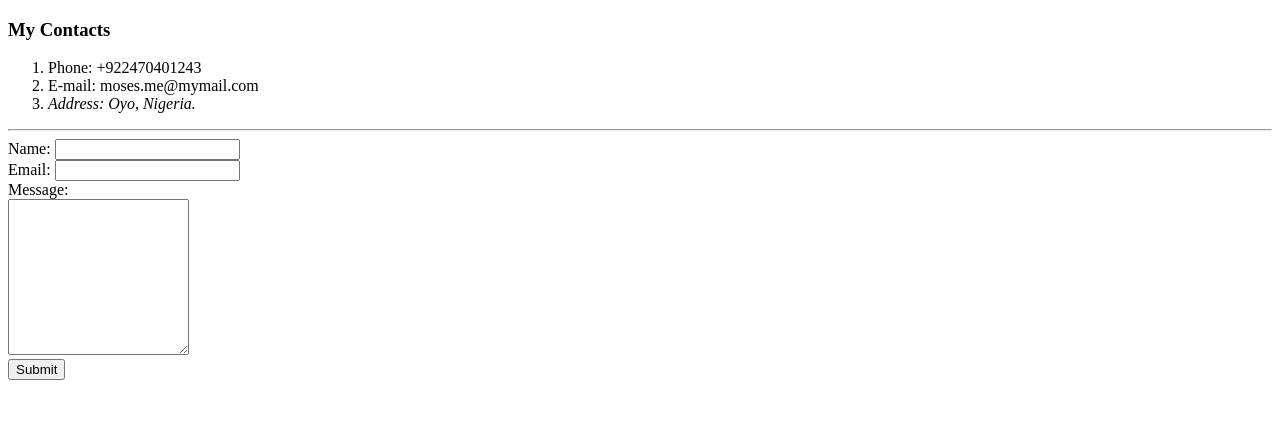
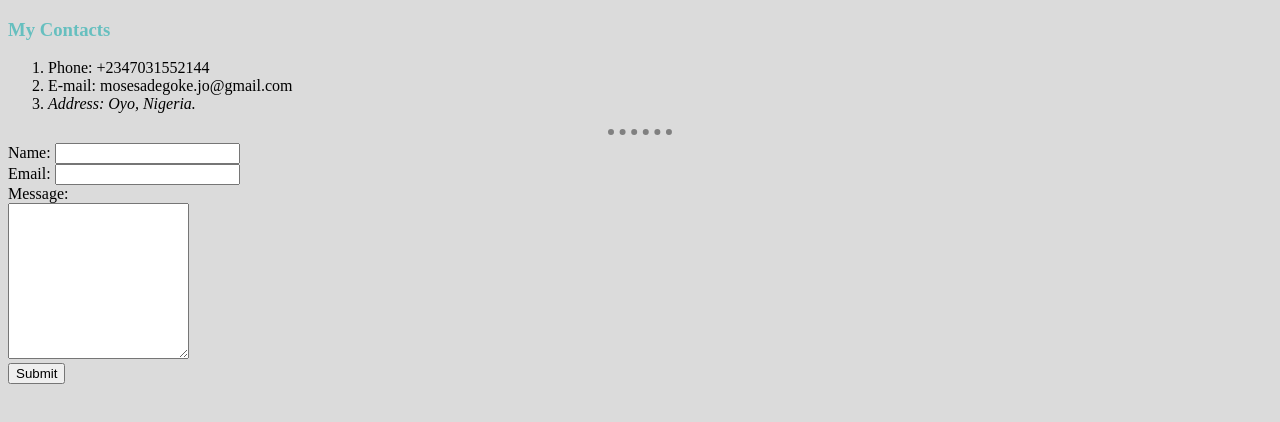
Before and after one commit to Mosesfamot/cv, a plain HTML site: page contact.html in a window 1280 px wide. Drawn offline with Linux system fonts and the light colour scheme.

Commit message:
Update contact.html

```diff
--- a/contact.html
+++ b/contact.html
@@ -4,13 +4,14 @@
 <head>
   <meta charset="utf-8">
   <title>Contact Me</title>
+  <link rel="stylesheet" href="css/styles.css">
 </head>
 
 <body>
   <h3>My Contacts</h3>
   <ol>
-    <li>Phone: +922470401243</li>
-    <li>E-mail: moses.me@mymail.com</li>
+    <li>Phone: +2347031552144</li>
+    <li>E-mail: mosesadegoke.jo@gmail.com</li>
     <li><address class="">Address: Oyo, Nigeria.</address></li>
   </ol>
   <hr>
```
